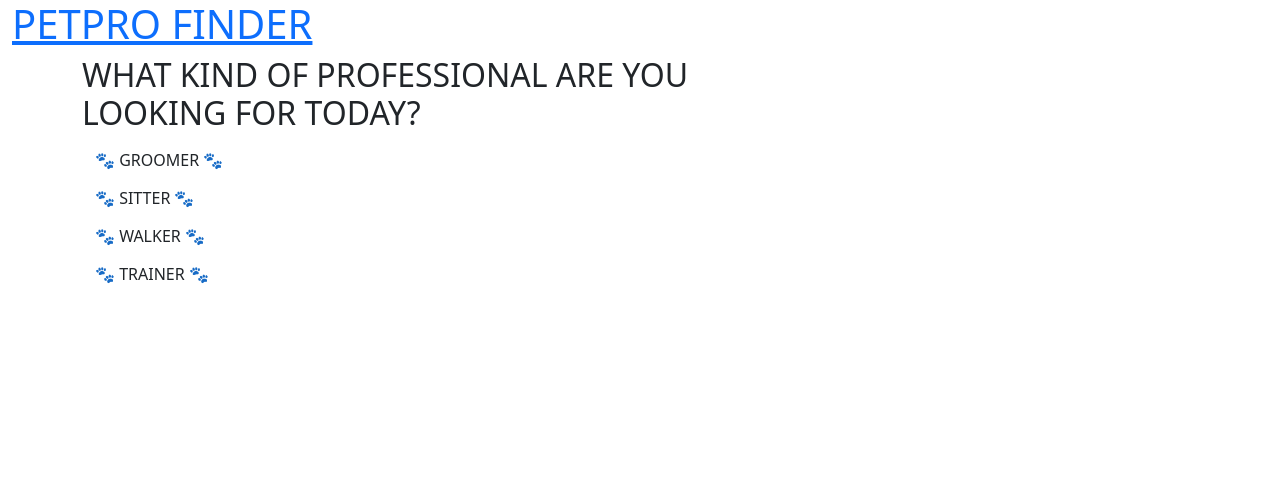
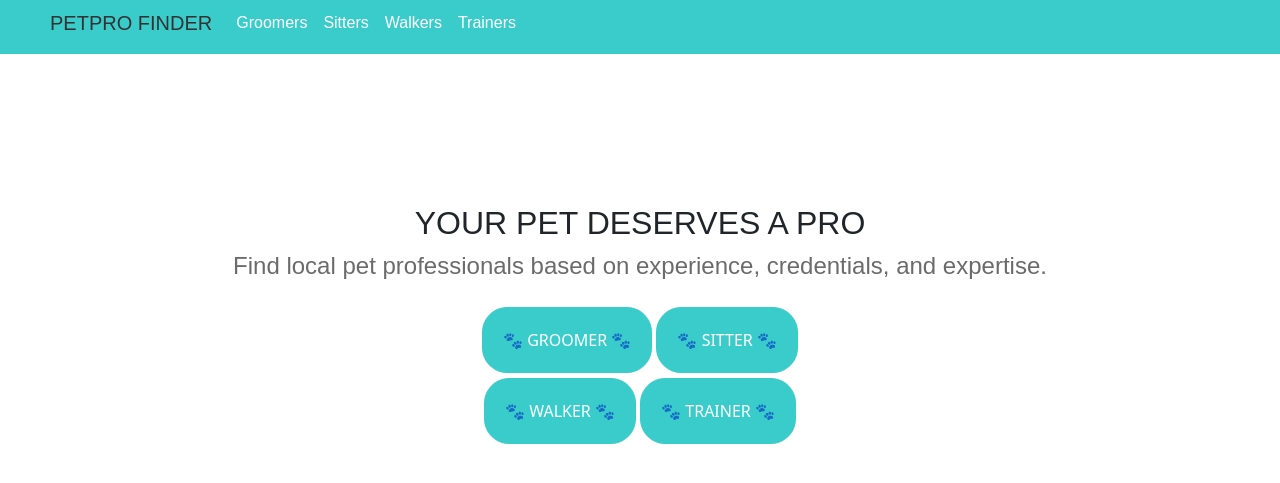
Before and after one commit to auberrygood/pet-pro-finder, a Flask app: page / in a window 1280 px wide. Shown: the top 483 px of the page. Run offline with Flask 2, Linux system fonts and the light colour scheme.

Commit message:
made some preliminary css changes, updated requirements.txt; everything here on out is 'nice to have features'

```diff
--- a/model.py
+++ b/model.py
@@ -15,7 +15,6 @@ class Professional(db.Model):
                         primary_key=True)
     yelp_id = db.Column(db.String)
     company_name = db.Column(db.String)
-    phone = db.Column(db.String)
     job = db.Column(db.String)
 
     #relationship tables:
@@ -47,8 +46,6 @@ class Membership(db.Model):
                         autoincrement=True,
                         primary_key=True)
     title = db.Column(db.String)
-    # description = db.Column(db.Text)
-    # link = db.Column(db.String)
 
     # magic attibutes:
         # professionals = a list of Professional class objects
@@ -87,8 +84,6 @@ class Credential(db.Model):
                         autoincrement=True,
                         primary_key=True)
     title = db.Column(db.String)
-    # description = db.Column(db.Text)
-    # link = db.Column(db.String)
 
     # magic attributes:
         # professionals = a list of Professional class objects
--- a/requirements.txt
+++ b/requirements.txt
@@ -1,8 +1,11 @@
-Faker~=8.7.0
+Faker==8.7.0
 Flask==1.1.2
 Flask-SQLAlchemy==2.4.4
 Jinja2==2.11.3
+MarkupSafe==2.0.1
 psycopg2==2.8.6
 psycopg2-binary==2.8.6
 requests==2.18.4
 SQLAlchemy==1.3.23
+urllib3==1.22
+Werkzeug==2.0.1
--- a/static/bootstrap-styles.css
+++ b/static/bootstrap-styles.css
@@ -1,13 +1,95 @@
-#search-content {
-    height: 100%;
-    width: 100%;
-}
-#text-and-map {
-    height: 100%;
-    width: 100%;
-}
+/* base.html */
 html, body {
     height: 100%;
     margin: 0;
     padding: 0;
 }
+
+.navbar {
+	background-color: #3acccb;
+	color: white;
+	border-radius: 0px;
+    padding: 3px 50px;
+    font-family: Arial
+}
+
+#petpro-logo, #petpro-logo:hover {
+	color: #333333;
+}
+
+.navbar-nav>li>a, .navbar-dark .navbar-nav .nav-link {
+	color: white;
+}
+
+.text-center {
+    text-align: center;
+}
+
+
+/* homepage.html */
+.above-text {
+    padding-top: 150px;
+}
+
+.below-text-padding {
+    padding-bottom: 20px;
+}
+
+.big-text {
+    font-size: 1.5rem;
+    line-height: 2rem;
+}
+
+.primary-font {
+    font-family: "paralucent-text", Arial, sans-serif;
+    font-weight: bold;
+}
+
+.subprimary-font {
+    font-family: "paralucent-text", Arial, sans-serif;
+    color: rgb(107, 107, 107);
+}
+
+.btn-blue {
+    padding: 20px;
+    background-color: #3acccb;
+    border-color: #3acccb;
+    color: white;
+    border-radius: 25px 25px 25px 25px;
+}
+
+.below-button-padding {
+    /* padding-bottom: 5px; */
+    padding: 5px;
+}
+
+.right-padded {
+    padding-right: 5px;
+}
+
+/* results page */
+#search-content {
+    height: 100%;
+    width: 100%;
+}
+
+#text-and-map {
+    height: 100%;
+    width: 100%;
+}
+
+
+/* Search Forms */
+.btn-orange {
+    padding: 20px;
+    background-color: #ff9100;
+    border-color: #ff9100;
+    color: rgb(0, 0, 0);
+    border-radius: 25px 25px 25px 25px;
+}
+
+/* Details Page */
+.padded {
+    padding-top:20px;
+    padding-bottom:20px;
+}
--- a/templates/base.html
+++ b/templates/base.html
@@ -8,11 +8,35 @@
     <link rel="stylesheet" href="/static/bootstrap-styles.css">
   </head>
   <body>
-    <div class="container-fluid d-flex header">
-      <h1>
-        <a href="/">PETPRO FINDER</a>
-      </h1>
-    </div>
+    <!-- Static navbar -->
+    <nav class="navbar navbar-expand-lg navbar-dark">
+      <a id="petpro-logo" class="navbar-brand mb-2" href="/">PETPRO FINDER</a>
+      <!-- Make navbar toggleable for small devices -->
+      <button class="navbar-toggler" type="button" data-bs-toggle="collapse" data-bs-target="#navbarSupportedContent" aria-controls="navbarSupportedContent" aria-expanded="false" aria-label="Toggle Navigation">
+        <span class="navbar-toggler-icon"></span>
+      </button>
+
+      <div class="navbar-collapse collapse" id="navbarSupportedContent">
+        <ul class="navbar-nav mr-auto mb-2 mb-lg-2">
+          <li class="nav-item">
+            <a class="nav-link" href="/groomer-search">Groomers</a>
+          </li>
+          <li class="nav-item">
+            <a class="nav-link" href="/sitter-search">Sitters</a>
+          </li>
+          <li class="nav-item">
+            <a class="nav-link" href="/walker-search">Walkers</a>
+          </li>
+          <li class="nav-item">
+            <a class="nav-link" href="/trainer-search">Trainers</a>
+          </li>
+        </ul>
+      </div>
+    </nav>
+
   {% block content %}{% endblock %}
+  <script src="https://cdn.jsdelivr.net/npm/bootstrap@5.0.1/dist/js/bootstrap.bundle.min.js"
+  integrity="sha384-gtEjrD/SeCtmISkJkNUaaKMoLD0//ElJ19smozuHV6z3Iehds+3Ulb9Bn9Plx0x4"
+  crossorigin="anonymous"></script>
   </body>
 </html>
--- a/templates/homepage.html
+++ b/templates/homepage.html
@@ -4,31 +4,38 @@
 
 {% block content %}
 <div class="container">
-  <div class="row">
-    <div class="col-7">
-      <div id="find-professional">
-        <h2>WHAT KIND OF PROFESSIONAL ARE YOU LOOKING FOR TODAY?</h2>
+  <div class="above-text row justify-content-center">
+    <div class="col-10 text-center">
+      <div class="primary-font">
+        <h2>YOUR PET DESERVES A PRO</h2>
       </div>
-      <div id="professional-buttons">
-        <div id="groomer-button">
-            <a class="btn btn-groomer" href="/groomer-search">
-                🐾 GROOMER 🐾
+      <div class="text-center big-text subprimary-font below-text-padding">
+        Find local pet professionals based on experience, credentials, and expertise.
+      </div>
+      <div class="professional-buttons">
+        <div class="groomer-sitter-buttons below-button-padding">
+          <span id="groomer-button">
+            <a class="btn btn-groomer btn-blue" href="/groomer-search">
+              🐾 GROOMER 🐾
             </a>
-        </div>
-        <div id="sitter-button">
-            <a class="btn btn-sitter" href="/sitter-search">
+          </span>
+          <span id="sitter-button">
+            <a class="btn btn-sitter btn-blue" href="/sitter-search">
                 🐾 SITTER 🐾
             </a>
+          </span>
         </div>
-        <div id="walker-button">
-            <a class="btn btn-walker" href="/walker-search">
+        <div class="walker-trainer-buttons">
+          <span id="walker-button">
+            <a class="btn btn-walker btn-blue" href="/walker-search">
                 🐾 WALKER 🐾
             </a>
-        </div>
-        <div id="trainer-button">
-            <a class="btn btn-trainer" href="/trainer-search">
+          </span>
+          <span id="trainer-button">
+            <a class="btn btn-trainer btn-blue" href="/trainer-search">
                 🐾 TRAINER 🐾
             </a>
+          </span>
         </div>
       </div>
     </div>
--- a/templates/search-form-groomer.html
+++ b/templates/search-form-groomer.html
@@ -100,7 +100,7 @@
                 </div>
                 <br>
                 <br>
-                <input type="submit" value="Look for pet groomers!" class="btn btn-groomer">
+                <input type="submit" value="GO, FETCH!" class="btn btn-groomer btn-orange">
             </form>
         </div>
     </div>
--- a/templates/search-form-sitter.html
+++ b/templates/search-form-sitter.html
@@ -100,7 +100,7 @@
                 </div>
                 <br>
                 <br>
-                <input type="submit" value="Look for pet sitters!" class="btn btn-sitter">
+                <input type="submit" value="GO, FETCH!" class="btn btn-sitter btn-orange">
             </form>
         </div>
     </div>
--- a/templates/search-form-trainer.html
+++ b/templates/search-form-trainer.html
@@ -100,7 +100,7 @@
                 </div>
                 <br>
                 <br>
-                <input type="submit" value="Look for pet trainers!" class="btn btn-trainer">
+                <input type="submit" value="GO, FETCH!" class="btn btn-trainer btn-orange">
             </form>
         </div>
     </div>
--- a/templates/search-form-walker.html
+++ b/templates/search-form-walker.html
@@ -100,7 +100,7 @@
                 </div>
                 <br>
                 <br>
-                <input type="submit" value="Look for dog walkers!" class="btn btn-walker">
+                <input type="submit" value="GO, FETCH!" class="btn btn-walker btn-orange">
             </form>
         </div>
     </div>
```
Also changed, not shown: templates/professional-details.html (+11 -2 lines), templates/search-results.html (+0 -8 lines).
